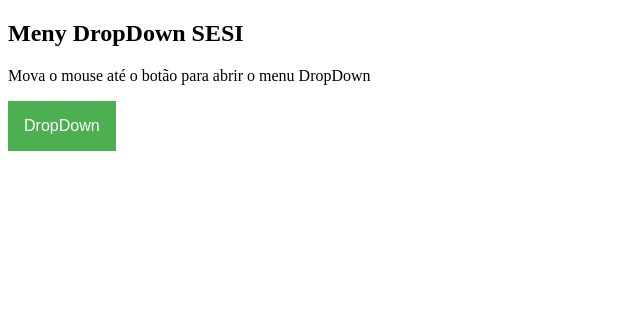
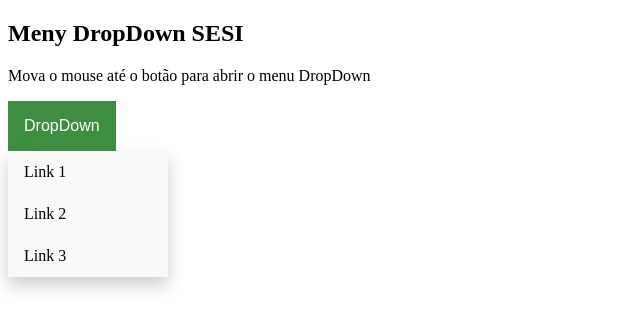
Before and after one commit to migueltcarvalho-senai/estudos_html, a plain HTML site: page menus/menu_dropdown.html in a window 1280 px wide. In both pictures the pointer is over the button "DropDown". Shown: the whole page, without its empty margins (0-640 px from the left). Drawn offline with Linux system fonts and the light colour scheme.

Commit message:
finalização do menu dropdown

```diff
--- a/menus/menu_dropdown.html
+++ b/menus/menu_dropdown.html
@@ -32,6 +32,26 @@
 
         }
 
+        .dropdown-conteudo a{
+            color: black;
+            padding: 12px 16px;
+            text-decoration: none;
+            /* faz o link ocupar o retangulo inteiro, assim transforma o link em algo clicavel */
+            display: block;
+        }
+
+        .dropdown-conteudo a:hover{
+            background-color: #f1f1f1;
+        }
+
+        .dropdown:hover .dropdown-conteudo{
+            display: block;
+        }
+
+        .dropdown:hover .dropbtn{
+            background-color: #3e8e41;
+        }
+
     </style>
 </head>
 <body>
```
